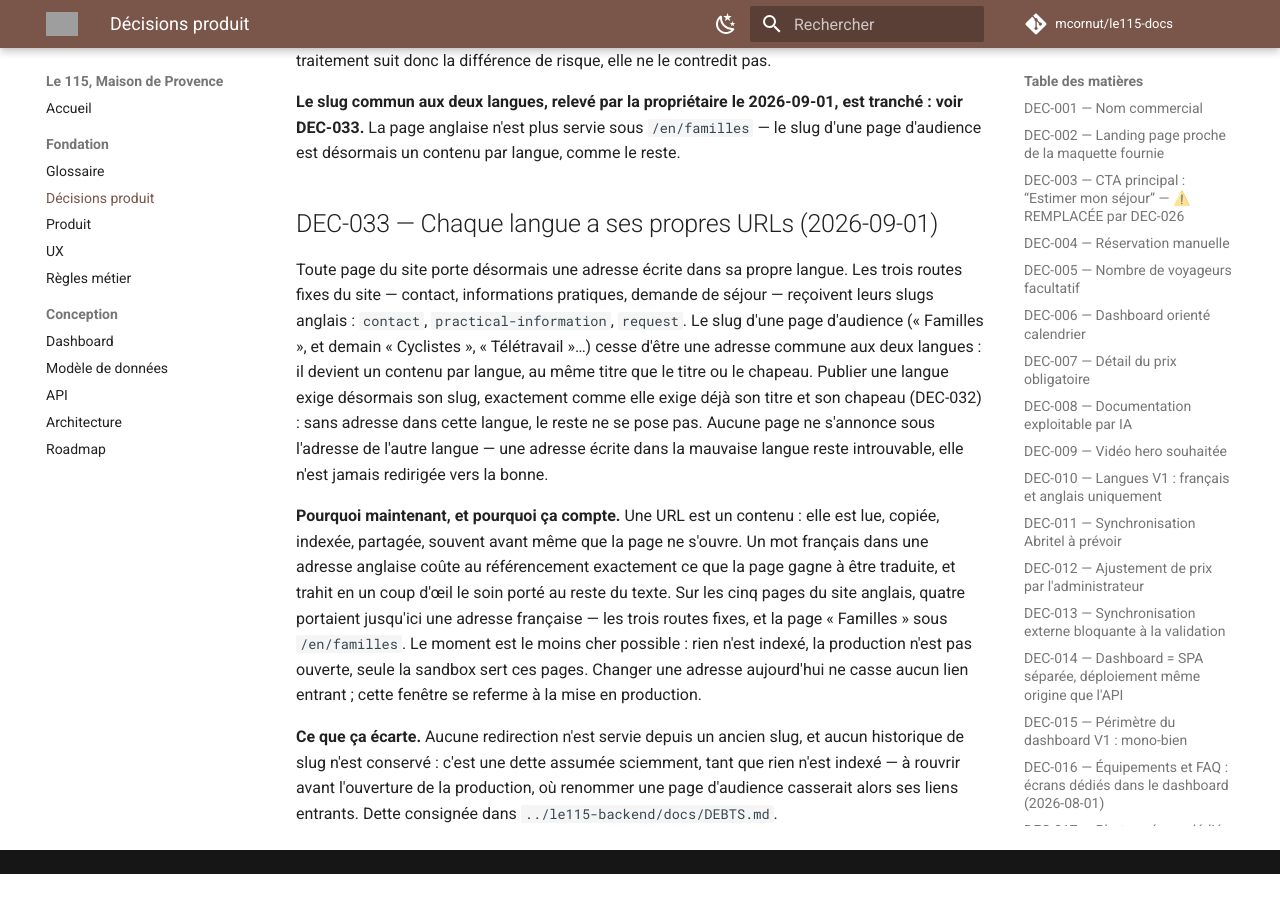
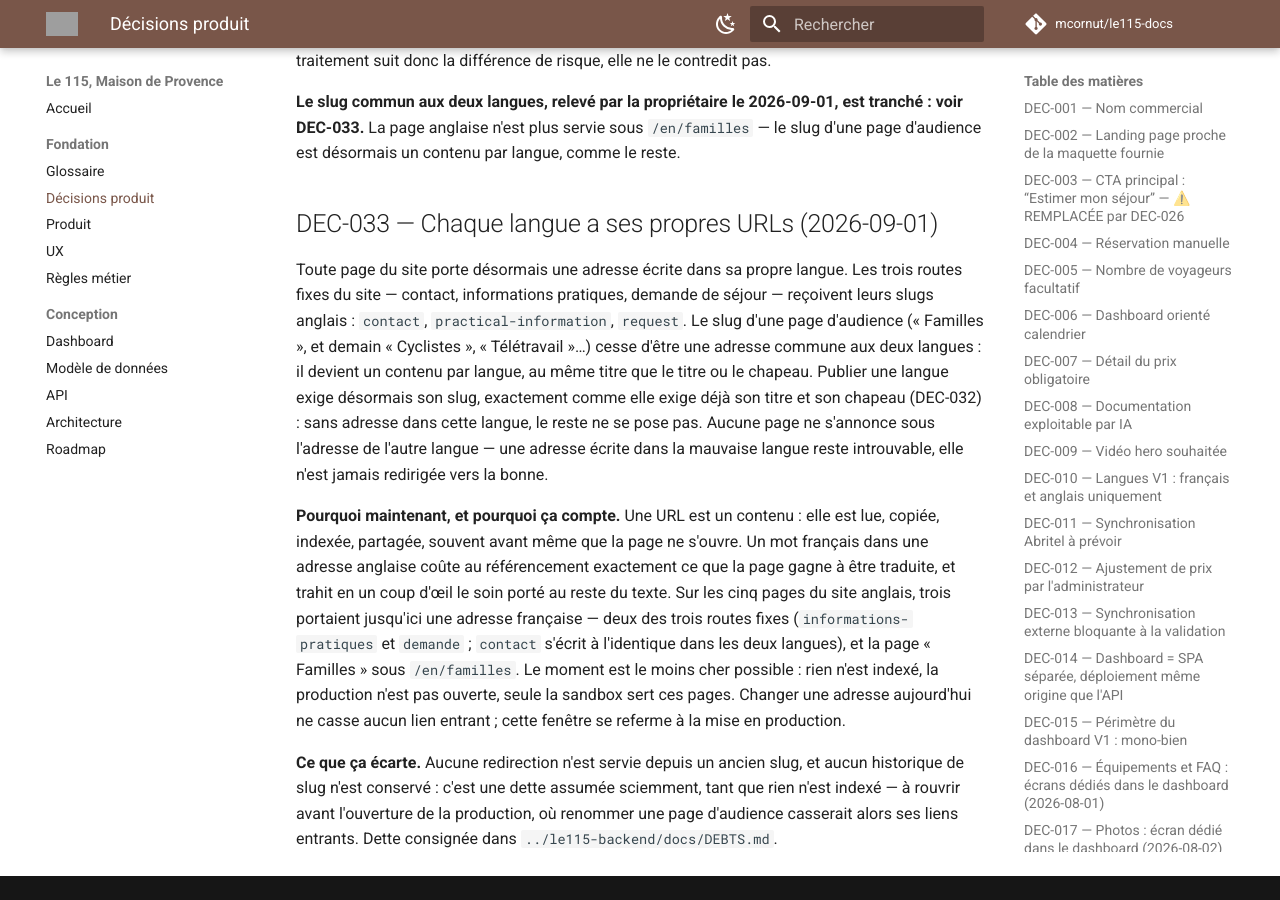
Before and after one commit to mcornut/le115-docs, an MkDocs documentation site: the page built from docs/00-Product-Decisions.md, in a window 1280 px wide and 900 px high, scrolled down 15225 px. Built offline with MkDocs 1.6.1 and Material for MkDocs 9.7.7, drawn with Linux system fonts in a browser that asks for light colours; comment, search, counter and statistics services are not loaded; before the commit the page ends 16099 px from its top, so only the background shows below that; grey boxes are pictures that could not be loaded.

Commit message:
docs(DEC-033): corriger le compte des URLs françaises — trois pages, pas quatre

```diff
--- a/docs/00-Product-Decisions.md
+++ b/docs/00-Product-Decisions.md
@@ -685,11 +685,12 @@ vers la bonne.
 copiée, indexée, partagée, souvent avant même que la page ne s'ouvre. Un mot français
 dans une adresse anglaise coûte au référencement exactement ce que la page gagne à être
 traduite, et trahit en un coup d'œil le soin porté au reste du texte. Sur les cinq pages
-du site anglais, quatre portaient jusqu'ici une adresse française — les trois routes
-fixes, et la page « Familles » sous `/en/familles`. Le moment est le moins cher
-possible : rien n'est indexé, la production n'est pas ouverte, seule la sandbox sert ces
-pages. Changer une adresse aujourd'hui ne casse aucun lien entrant ; cette fenêtre se
-referme à la mise en production.
+du site anglais, trois portaient jusqu'ici une adresse française — deux des trois
+routes fixes (`informations-pratiques` et `demande` ; `contact` s'écrit à l'identique
+dans les deux langues), et la page « Familles » sous `/en/familles`. Le moment est le
+moins cher possible : rien n'est indexé, la production n'est pas ouverte, seule la
+sandbox sert ces pages. Changer une adresse aujourd'hui ne casse aucun lien entrant ;
+cette fenêtre se referme à la mise en production.
 
 **Ce que ça écarte.** Aucune redirection n'est servie depuis un ancien slug, et aucun
 historique de slug n'est conservé : c'est une dette assumée sciemment, tant que rien
```
